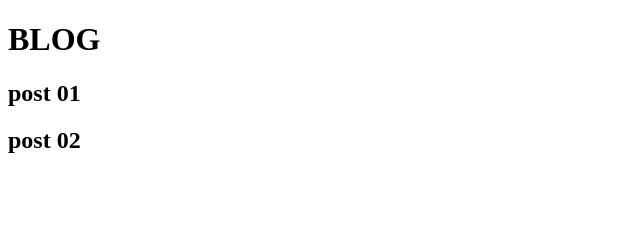
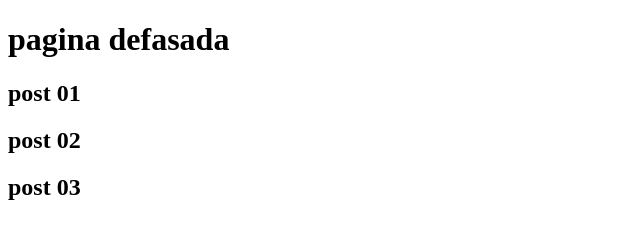
Before and after one commit to Pamplona115/aulagithub, a plain HTML site: page blog.html in a window 1280 px wide. Shown: the whole page, without its empty margins (0-640 px from the left). Drawn offline with Linux system fonts and the light colour scheme.

Commit message:
modificação defasada

```diff
--- a/blog.html
+++ b/blog.html
@@ -7,8 +7,9 @@
     <title>Document</title>
 </head>
 <body>
-    <h1>BLOG</h1>
+    <h1>pagina defasada</h1>
     <h2>post 01</h2>
     <h2>post 02</h2>
+    <h2>post 03</h2>
 </body>
 </html>
```
